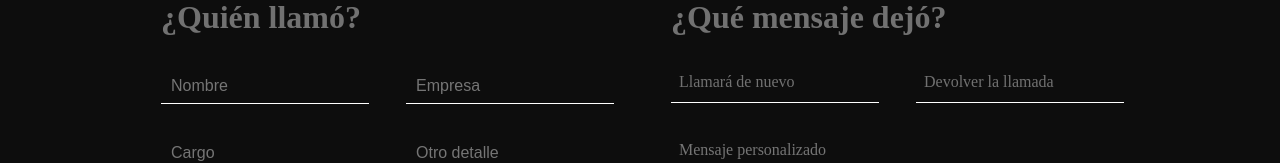
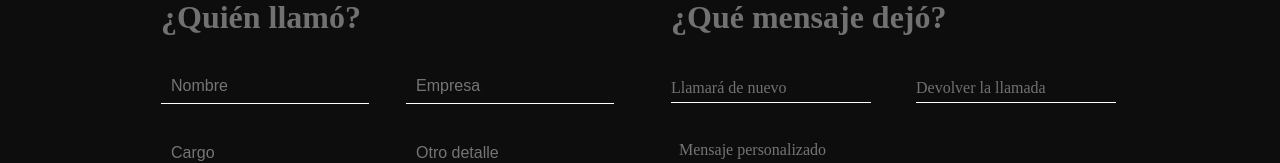
Before and after one commit to alhana-yo/easley-s4-your-calls-app, a React (Create React App) app: page / in a window 1280 px wide. Shown: the part 421-584 px from the top of the page. Built offline with nearby package versions, Linux system fonts and the light colour scheme; no server answers.

Commit message:
line-height fixed in checkbox

```diff
--- a/src/styles/App.scss
+++ b/src/styles/App.scss
@@ -249,7 +249,8 @@ position: relative;
 }
 
 .callAction_selection {
-  padding: 0 0 0px 8px;
+  padding: 0 0 0 px 8px;
+
 }
 
 .call__container {
@@ -263,7 +264,7 @@ position: relative;
   width: 200px;
   height: 32px;
   font-size: 16px;
-  line-height: 24px;
+  line-height: 35px;
   font-family: Favorit;
   border: none;
   border-bottom: solid thin;
@@ -281,7 +282,7 @@ position: relative;
   width: 200px;
   height: 32px;
   font-size: 16px;
-  line-height: 24px;
+  line-height: 35px;
   font-family: Favorit;
   border: none;
   border-bottom: solid thin;
```
